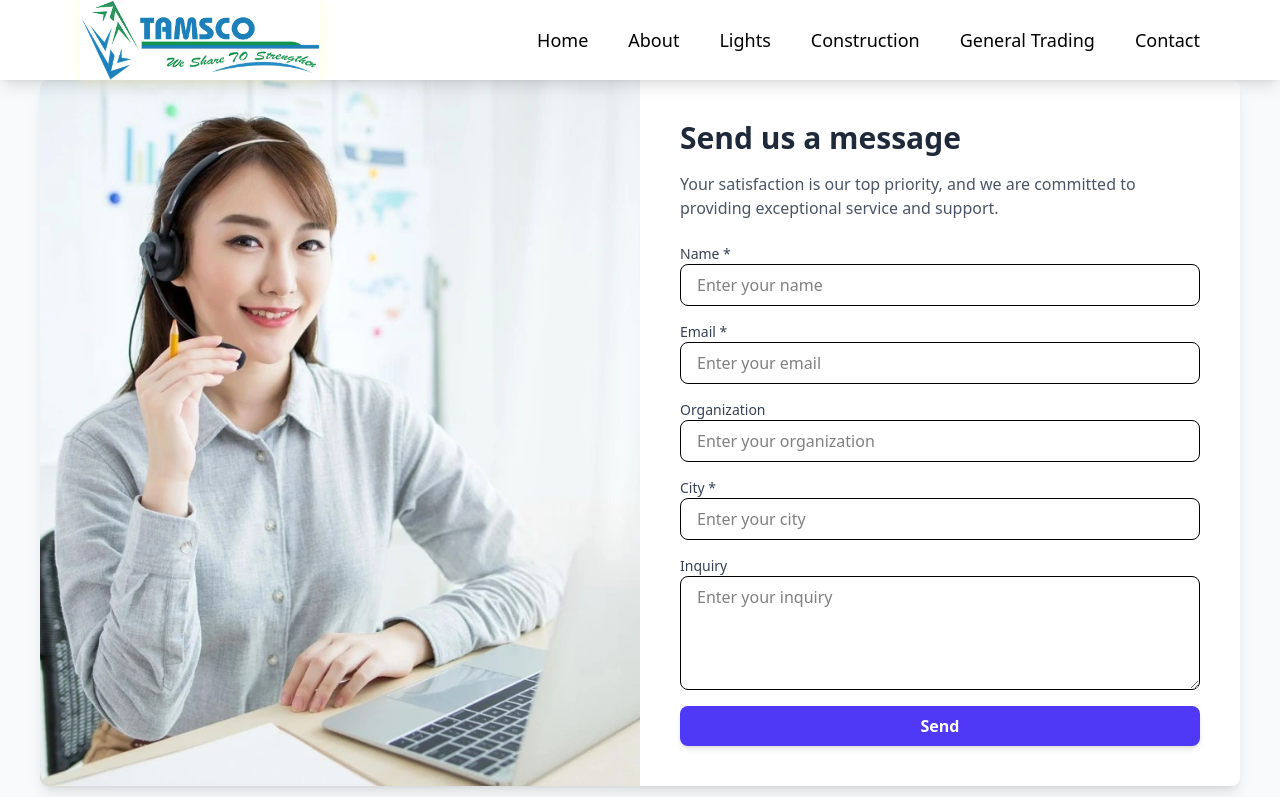
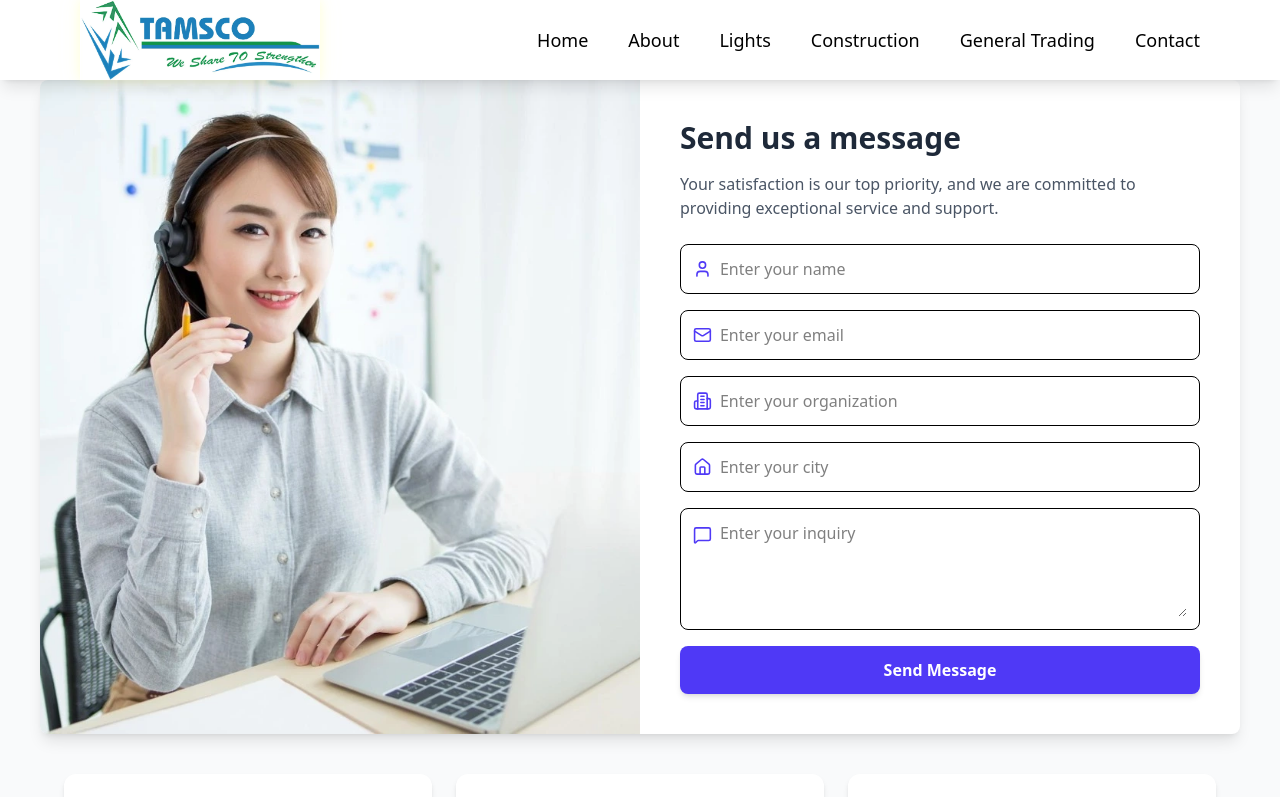
Before and after one commit to MuhammadTalha988516/tamsco, a React (Vite) app: page /ContactUs in a window 1280 px wide. Shown: the top 797 px of the page. Built offline with nearby package versions, Linux system fonts and the light colour scheme.

Commit message:
emailjs connected

```diff
--- a/package.json
+++ b/package.json
@@ -12,6 +12,7 @@
   "dependencies": {
     "@heroicons/react": "^2.2.0",
     "@tailwindcss/vite": "^4.1.13",
+    "emailjs-com": "^3.2.0",
     "framer-motion": "^12.23.12",
     "gsap": "^3.13.0",
     "lucide-react": "^0.542.0",
--- a/src/components/Contact/ContactPage.jsx
+++ b/src/components/Contact/ContactPage.jsx
@@ -1,15 +1,82 @@
-import React from "react";
+import React, { useState } from "react";
 import { motion } from "framer-motion";
-import { MapPin, Phone, Mail } from "lucide-react";
-import ContactImg from "../../assets/ContactUs.webp"; // ✅ local image
+import {
+  MapPin,
+  Phone,
+  Mail,
+  User,
+  Building2,
+  Home,
+  MessageSquare,
+} from "lucide-react";
+import ContactImg from "../../assets/ContactUs.webp";
+import emailjs from "emailjs-com";
 
 export default function ContactUs() {
+  const [loading, setLoading] = useState(false);
+  const [status, setStatus] = useState("");
+
+  // EmailJS config
+  const SERVICE_ID = "service_0nxe2ps";
+  const TEMPLATE_ID_CONTACT = "template_c615z4b"; // to company
+  const TEMPLATE_ID_REPLY = "template_o9br3t9";   // auto reply to customer
+  const PUBLIC_KEY = "L1yoCCy8bGirZileJ";
+
+  const handleSubmit = async (e) => {
+    e.preventDefault();
+    setLoading(true);
+
+    const formData = new FormData(e.target);
+
+    const data = {
+      name: formData.get("name"),
+      email: formData.get("email"),
+      organization: formData.get("organization"),
+      city: formData.get("city"),
+      inquiry: formData.get("inquiry"),
+    };
+
+    try {
+      // Send to company (admin)
+      await emailjs.send(
+        SERVICE_ID,
+        TEMPLATE_ID_CONTACT,
+        {
+          from_name: data.name,
+          from_email: data.email,
+          organization: data.organization || "—",
+          city: data.city || "—",
+          message: data.inquiry || "—",
+        },
+        PUBLIC_KEY
+      );
+
+      // Send auto-reply to customer
+      await emailjs.send(
+        SERVICE_ID,
+        TEMPLATE_ID_REPLY,
+        {
+          name: data.name,
+          email: data.email,
+        },
+        PUBLIC_KEY
+      );
+
+      setStatus("✅ Message sent successfully! Check your email.");
+      e.target.reset();
+    } catch (err) {
+      console.error(err);
+      setStatus("❌ Failed to send message. Please try again.");
+    } finally {
+      setLoading(false);
+    }
+  };
+
   return (
     <div className="bg-gray-50 mt-10 min-h-screen py-10 px-4 sm:px-6 lg:px-10">
-      {/* Full Page Grid */}
       <div className="w-full bg-white shadow-lg overflow-hidden rounded-lg">
         <div className="grid md:grid-cols-2 min-h-[600px]">
-          {/* Left Image with scroll animation */}
+          {/* Left Image */}
           <motion.div
             initial={{ opacity: 0, x: -80 }}
             whileInView={{ opacity: 1, x: 0 }}
@@ -40,106 +107,81 @@ export default function ContactUs() {
               providing exceptional service and support.
             </p>
 
-            <form className="space-y-4 w-full">
+            <form className="space-y-4 w-full" onSubmit={handleSubmit}>
               {/* Name */}
-              <motion.div
-                initial={{ opacity: 0, y: 20 }}
-                whileInView={{ opacity: 1, y: 0 }}
-                transition={{ delay: 0.2 }}
-                viewport={{ once: true }}
-              >
-                <label className="block text-sm font-medium text-gray-700">
-                  Name *
-                </label>
+              <div className="flex items-center border rounded-lg p-3 gap-2">
+                <User className="text-indigo-600 w-5 h-5" />
                 <input
                   type="text"
+                  name="name"
                   required
                   placeholder="Enter your name"
-                  className="w-full border rounded-lg px-4 py-2 text-sm sm:text-base focus:ring-2 focus:ring-blue-500 outline-none"
+                  className="w-full outline-none"
                 />
-              </motion.div>
+              </div>
 
               {/* Email */}
-              <motion.div
-                initial={{ opacity: 0, y: 20 }}
-                whileInView={{ opacity: 1, y: 0 }}
-                transition={{ delay: 0.4 }}
-                viewport={{ once: true }}
-              >
-                <label className="block text-sm font-medium text-gray-700">
-                  Email *
-                </label>
+              <div className="flex items-center border rounded-lg p-3 gap-2">
+                <Mail className="text-indigo-600 w-5 h-5" />
                 <input
                   type="email"
+                  name="email"
                   required
                   placeholder="Enter your email"
-                  className="w-full border rounded-lg px-4 py-2 text-sm sm:text-base focus:ring-2 focus:ring-blue-500 outline-none"
+                  className="w-full outline-none"
                 />
-              </motion.div>
+              </div>
 
               {/* Organization (optional) */}
-              <motion.div
-                initial={{ opacity: 0, y: 20 }}
-                whileInView={{ opacity: 1, y: 0 }}
-                transition={{ delay: 0.6 }}
-                viewport={{ once: true }}
-              >
-                <label className="block text-sm font-medium text-gray-700">
-                  Organization
-                </label>
+              <div className="flex items-center border rounded-lg p-3 gap-2">
+                <Building2 className="text-indigo-600 w-5 h-5" />
                 <input
                   type="text"
+                  name="organization"
                   placeholder="Enter your organization"
-                  className="w-full border rounded-lg px-4 py-2 text-sm sm:text-base focus:ring-2 focus:ring-blue-500 outline-none"
+                  className="w-full outline-none"
                 />
-              </motion.div>
+              </div>
 
               {/* City */}
-              <motion.div
-                initial={{ opacity: 0, y: 20 }}
-                whileInView={{ opacity: 1, y: 0 }}
-                transition={{ delay: 0.8 }}
-                viewport={{ once: true }}
-              >
-                <label className="block text-sm font-medium text-gray-700">
-                  City *
-                </label>
+              <div className="flex items-center border rounded-lg p-3 gap-2">
+                <Home className="text-indigo-600 w-5 h-5" />
                 <input
                   type="text"
+                  name="city"
                   required
                   placeholder="Enter your city"
-                  className="w-full border rounded-lg px-4 py-2 text-sm sm:text-base focus:ring-2 focus:ring-blue-500 outline-none"
+                  className="w-full outline-none"
                 />
-              </motion.div>
+              </div>
 
-              {/* Inquiry */}
-              <motion.div
-                initial={{ opacity: 0, y: 20 }}
-                whileInView={{ opacity: 1, y: 0 }}
-                transition={{ delay: 1 }}
-                viewport={{ once: true }}
-              >
-                <label className="block text-sm font-medium text-gray-700">
-                  Inquiry
-                </label>
+              {/* Inquiry (optional) */}
+              <div className="flex items-start border rounded-lg p-3 gap-2">
+                <MessageSquare className="text-indigo-600 w-5 h-5 mt-1" />
                 <textarea
+                  name="inquiry"
                   placeholder="Enter your inquiry"
                   rows="4"
-                  className="w-full border rounded-lg px-4 py-2 text-sm sm:text-base focus:ring-2 focus:ring-blue-500 outline-none"
+                  className="w-full outline-none"
                 ></textarea>
-              </motion.div>
+              </div>
 
               {/* Submit */}
               <motion.button
                 initial={{ opacity: 0, scale: 0.9 }}
                 whileInView={{ opacity: 1, scale: 1 }}
-                transition={{ delay: 1.2 }}
+                transition={{ delay: 0.2 }}
                 viewport={{ once: true }}
                 type="submit"
-                className="w-full bg-indigo-600 hover:bg-indigo-700 text-white font-semibold py-2 px-4 rounded-lg shadow-md transition text-sm sm:text-base"
+                disabled={loading}
+                className="w-full bg-indigo-600 hover:bg-indigo-700 text-white font-semibold py-3 px-4 rounded-lg shadow-md transition text-sm sm:text-base"
               >
-                Send
+                {loading ? "Sending..." : "Send Message"}
               </motion.button>
+
+              {status && (
+                <p className="text-center mt-2 text-sm font-medium">{status}</p>
+              )}
             </form>
           </motion.div>
         </div>
```
Also changed, not shown: 1 other file (tests, documents, lock files or other folders).
